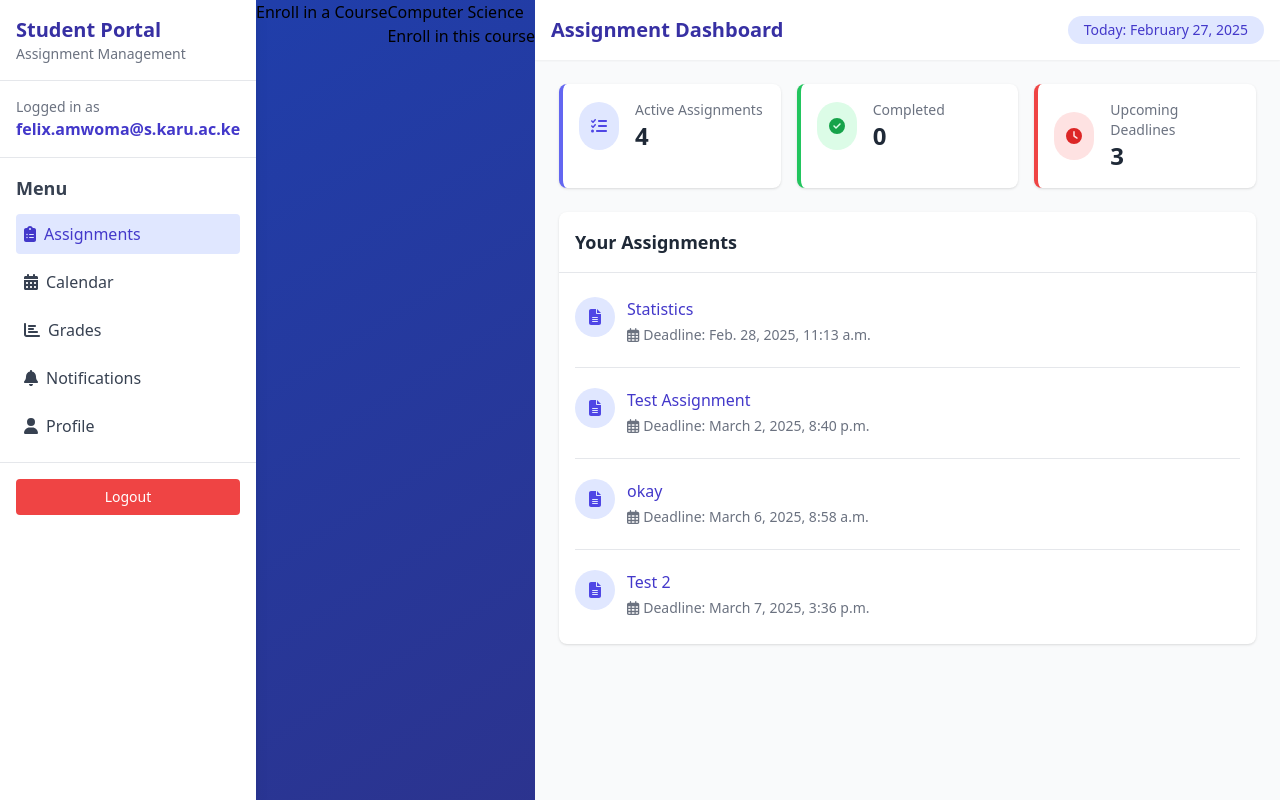
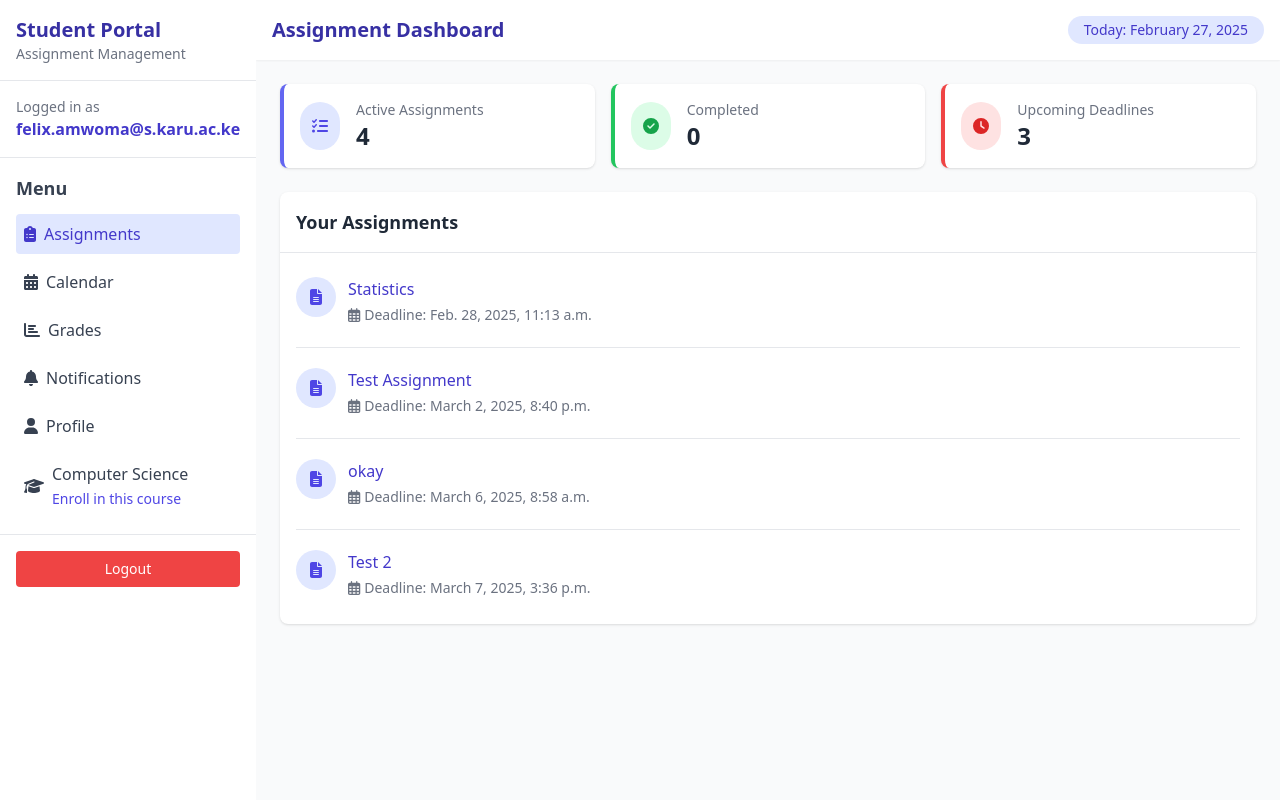
Before and after one commit to felixmokayabeatz/ai-assignment-submision-reminder, a Django app: page /assignments/ in a window 1280 px wide. Run offline with Django 5.2, Linux system fonts and the light colour scheme; a user stored in the database is signed in; data comes from the database, SQL or seed files in the repository; parts of the project's set-up code (start-up, migrations or seed data) failed here and were passed over; some libraries are stand-ins or nearby versions.

Commit message:
Re-position the enroll course

```diff
--- a/assignment_reminder/reminders/templates/assignment_list.html
+++ b/assignment_reminder/reminders/templates/assignment_list.html
@@ -55,6 +55,24 @@
                             <i class="fas fa-user mr-2"></i> Profile
                         </a>
                     </li>
+                    <li>
+                        {% for course in courses %}
+                            <div class="flex items-center p-2 text-gray-700 hover:bg-gray-100 rounded">
+                                <i class="fas fa-graduation-cap mr-2"></i> <!-- Added graduation cap icon -->
+                                <div>
+                                    <h3 class="font-medium">{{ course.name }}</h3>
+                                    <a href="{% url 'enroll' course.id %}" class="text-sm text-indigo-600 hover:text-indigo-800">
+                                        Enroll in this course
+                                    </a>
+                                </div>
+                            </div>
+                        {% empty %}
+                            <div class="flex items-center p-2 text-gray-500">
+                                <i class="fas fa-graduation-cap mr-2"></i> <!-- Added icon even for empty state -->
+                                <p>No courses available.</p>
+                            </div>
+                        {% endfor %}
+                    </li>
                 </ul>
             </div>
 
@@ -73,19 +91,6 @@
                 {% endif %}
             </div>
         </div>
-
-        <h2>Enroll in a Course</h2>
-        {% for course in courses %}
-            <div>
-                <h3>{{ course.name }}</h3>  <!-- Display course name -->
-                <a href="{% url 'enroll' course.id %}">Enroll in this course</a>
-            </div>
-        {% empty %}
-            <p>No courses available.</p>
-        {% endfor %}
-
-
-
 
         <!-- Main Content -->
         <div class="flex-1 overflow-y-auto bg-gray-50">
```
